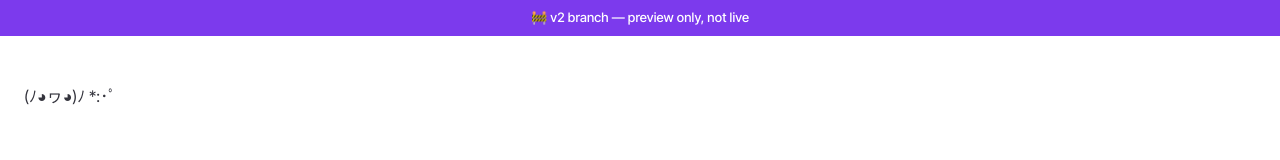
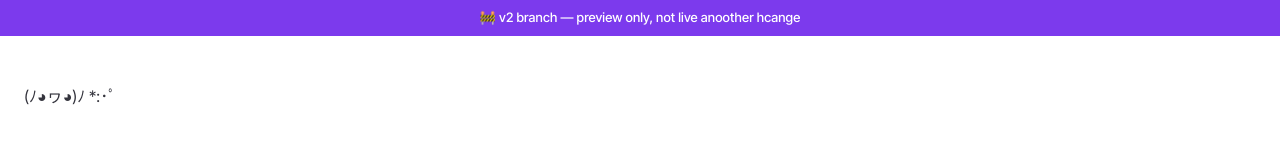
Before and after one commit to krystianzun/krystianzun-com, a Next.js app: page / in a window 1280 px wide. Shown: the top 160 px of the page. Built offline with nearby package versions, Linux system fonts and the light colour scheme.

Commit message:
Update layout.tsx

```diff
--- a/app/layout.tsx
+++ b/app/layout.tsx
@@ -47,8 +47,18 @@ export default function RootLayout({
         ></script>
       </head>
       <body className="antialiased">
-        <div style={{ background: "#7c3aed", color: "#fff", textAlign: "center", padding: "8px 16px", fontSize: "13px", fontWeight: 500, letterSpacing: "0.01em" }}>
-          🚧 v2 branch — preview only, not live
+        <div
+          style={{
+            background: "#7c3aed",
+            color: "#fff",
+            textAlign: "center",
+            padding: "8px 16px",
+            fontSize: "13px",
+            fontWeight: 500,
+            letterSpacing: "0.01em",
+          }}
+        >
+          🚧 v2 branch — preview only, not live anoother hcange
         </div>
         {children}
         <Analytics />
```
